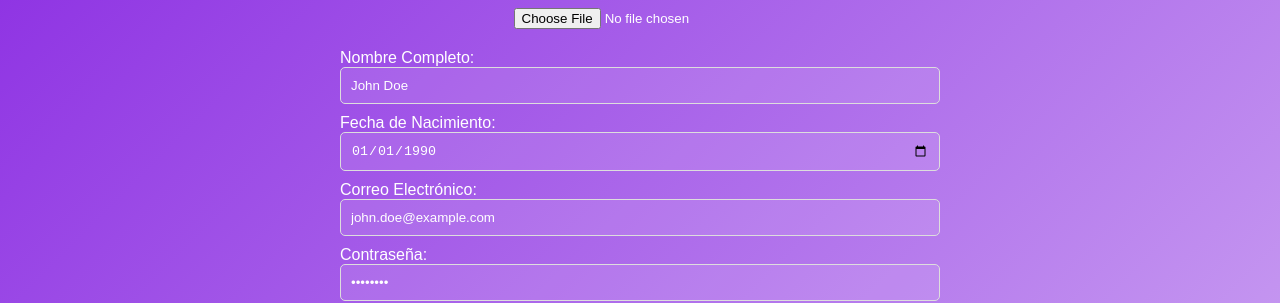
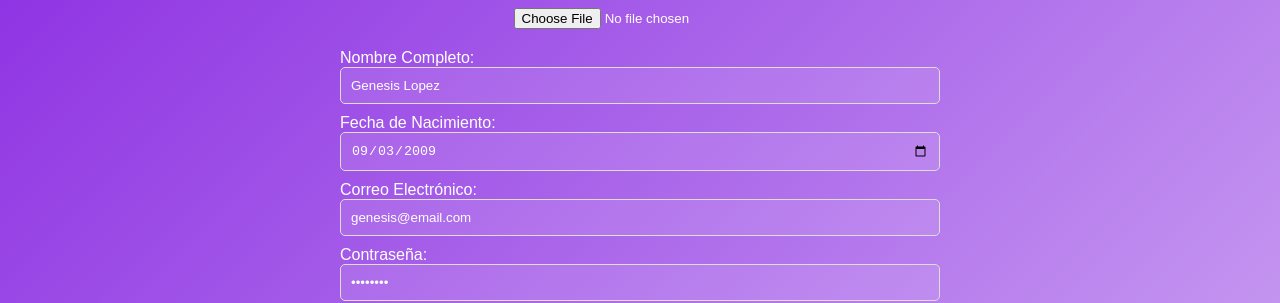
Before and after one commit to RosaLopezC/proyecto, a React (Create React App) app in the folder frontend/: page /profile in a window 1280 px wide. Shown: the part 186-489 px from the top of the page. Built offline with nearby package versions, Linux system fonts and the light colour scheme.

Commit message:
Actualizacion del frontend

```diff
--- a/frontend/package.json
+++ b/frontend/package.json
@@ -2,6 +2,7 @@
   "name": "frontend",
   "version": "0.1.0",
   "private": true,
+  "proxy": "http://localhost:8080",
   "dependencies": {
     "@testing-library/jest-dom": "^5.17.0",
     "@testing-library/react": "^13.4.0",
@@ -40,6 +41,5 @@
     ]
   },
   "devDependencies": {
-    "@babel/plugin-proposal-private-property-in-object": "^7.21.11"
-  }
+    "@babel/plugin-proposal-private-property-in-object": "^7.21.11"}
 }
--- a/frontend/src/components/Profile/Profile.js
+++ b/frontend/src/components/Profile/Profile.js
@@ -3,9 +3,9 @@ import './Profile.css';
 
 const Profile = () => {
   const [userData, setUserData] = useState({
-    fullName: 'John Doe',
-    birthDate: '1990-01-01',
-    email: 'john.doe@example.com',
+    fullName: 'Genesis Lopez',
+    birthDate: '2009-09-03',
+    email: 'genesis@email.com',
     password: '********',
     role: 'Estudiante',
     image: require('../../assets/iconde.png'),
```
